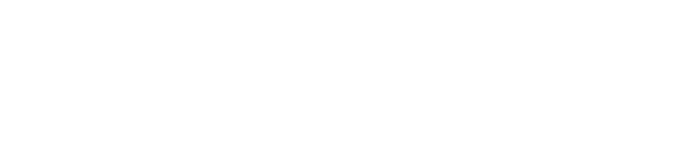
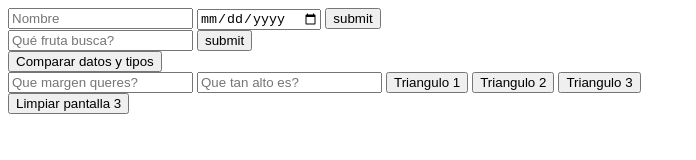
Before and after one commit to Valenkra/IntroJS, a plain HTML site: page index.html in a window 1280 px wide. Shown: the whole page, without its empty margins (0-696 px from the left). Drawn offline with Linux system fonts and the light colour scheme.

Commit message:
getting used to js

```diff
--- a/index.html
+++ b/index.html
@@ -7,6 +7,28 @@
     <title>Document</title>
 </head>
 <body>
+    <div>
+        <input type="text" id="name" placeholder="Nombre">
+        <input type="date" id="age" placeholder="Edad">
+        <input type="button" value="submit" id="boton" onclick="calcularEdad(document.getElementById('name').id, document.getElementById('age').id)">
+    </div>
+    <div>
+        <input type="text" id="fruta" placeholder="Qué fruta busca?">
+        <input type="button" value="submit" id="boton" onclick="tirandoFruta(document.getElementById('fruta').id)">
+    </div>
+    <div>
+        <input type="button" value="Comparar datos y tipos" id="boton" onclick="comparando()">
+    </div>
+    <div>
+        <input type="number" id="margin" placeholder="Que margen queres?">
+        <input type="number" id="rows" max="100" placeholder="Que tan alto es?">
+        <input type="button" value="Triangulo 1" id="boton" onclick="triangle(document.getElementById('rows').id)">
+        <input type="button" value="Triangulo 2" id="boton" onclick="comparando()">
+        <input type="button" value="Triangulo 3" id="boton" onclick="comparando()">
+    </div>
+    <div>
+        <input type="button" value="Limpiar pantalla 3" id="boton" onclick="console.clear()">
+    </div>
     <script src="js/ejercicios.js"></script>
 </body>
 </html>
--- a/js/ejercicios.js
+++ b/js/ejercicios.js
@@ -1,4 +1,6 @@
-function calcularEdad(edad){
+function calcularEdad(name, edad){
+    name = document.getElementById(name).value;
+    edad = document.getElementById(edad).value;
     const age = new Date(edad);
     const date = new Date();
     let year = date.getFullYear() - age.getFullYear();
@@ -7,22 +9,15 @@ function calcularEdad(edad){
     } else if(date.getMonth() == age.getMonth() && date.getDay() <= age.getDay()){
         year += 1;
     }
-    return year;
+    console.log(`Hola ${name}, tienes ${year} años!`);
 }
 
 function tirandoFruta(fruta){
+    fruta = document.getElementById(fruta).value;
     const frutas = ["banana", "manzana", "anana", "durazno", "cereza",
                     "naranja", "frutilla", "sandia", "melon", "pera"];
 
     if(frutas.find(fruit => fruit == fruta)){
-        return true;
-    }else{
-        return false;
-    }
-}
-
-function showFruta(fruta){
-    if(tirandoFruta(fruta)){
         console.log(`Sí, tenemos ${fruta}!`);
     }else{
         console.log(`No, no tenemos ${fruta}!`);
@@ -46,12 +41,16 @@ function dobleElementos(nums){
 }
 
 function triangle(rows){
+    rows = document.getElementById(rows).value;
+    rows = (rows > 30) ? 30 : rows;
     for (let i = 1; i <= rows; i++) {
         console.log("*".repeat(i));
     }
 }
 
 function secondTriangle(margin, rows){
+    rows = document.getElementById(rows).value;
+    rows = (rows > 31) ? 31 : rows;
     if(rows % 2 == 0){
         alert("It has to be and odd number!");
     }else{
@@ -67,6 +66,8 @@ function secondTriangle(margin, rows){
 }
 
 function thirdTriangle(rows, repeat){
+    rows = document.getElementById(rows).value;
+    rows = (rows > 30) ? 30 : rows;
     for (let i = 1; i <= rows; i++) {
         first = "*".repeat(i);
         second = "#".repeat(rows-i);
@@ -81,11 +82,6 @@ console.log("Tenes " + calcularEdad('2007-04-12') + " años");
 console.log("");
 comparando();
 console.log("");
-let frutas = ["banana", "mandarina", "ciruela", "naranja", "manzana"];
-for (let index = 0; index < frutas.length; index++) {
-    showFruta(frutas[index]);
-}
-console.log("");
 triangle(10);
 console.log("");
 secondTriangle(0,15);
```
